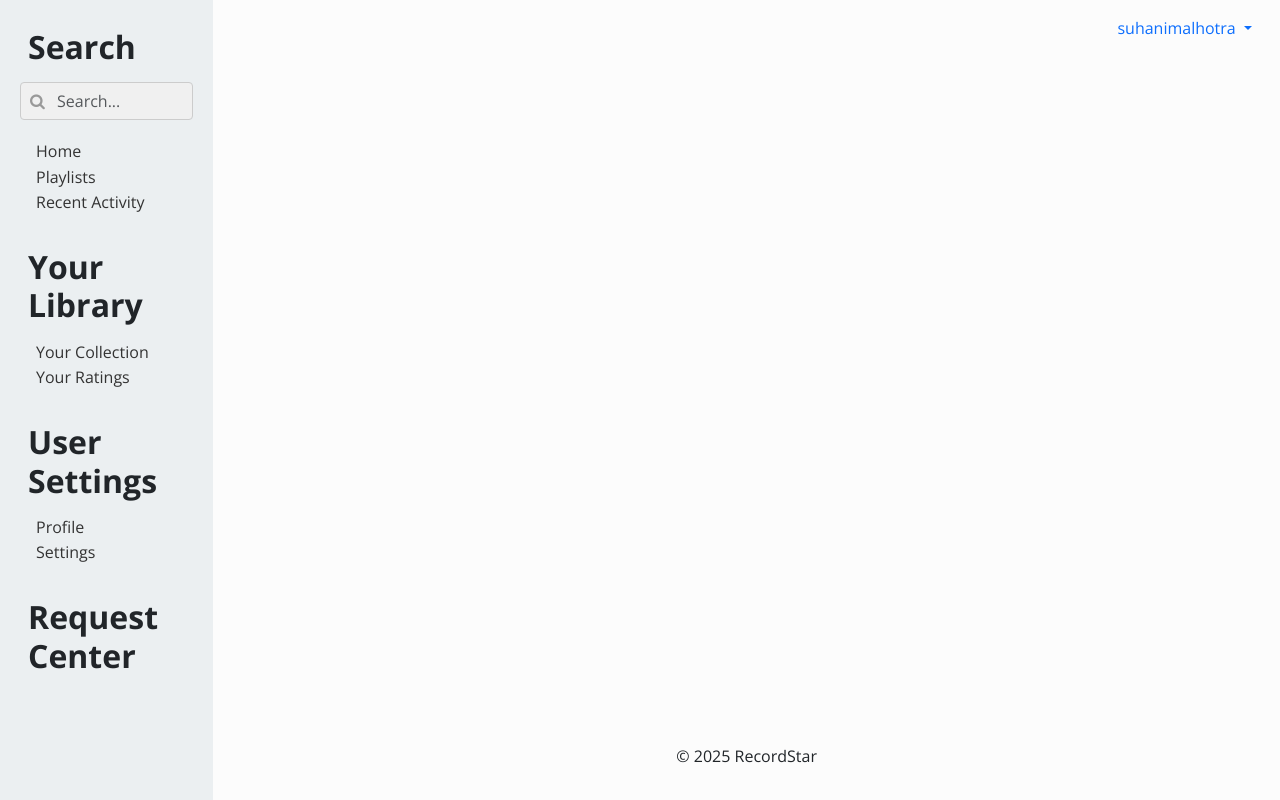
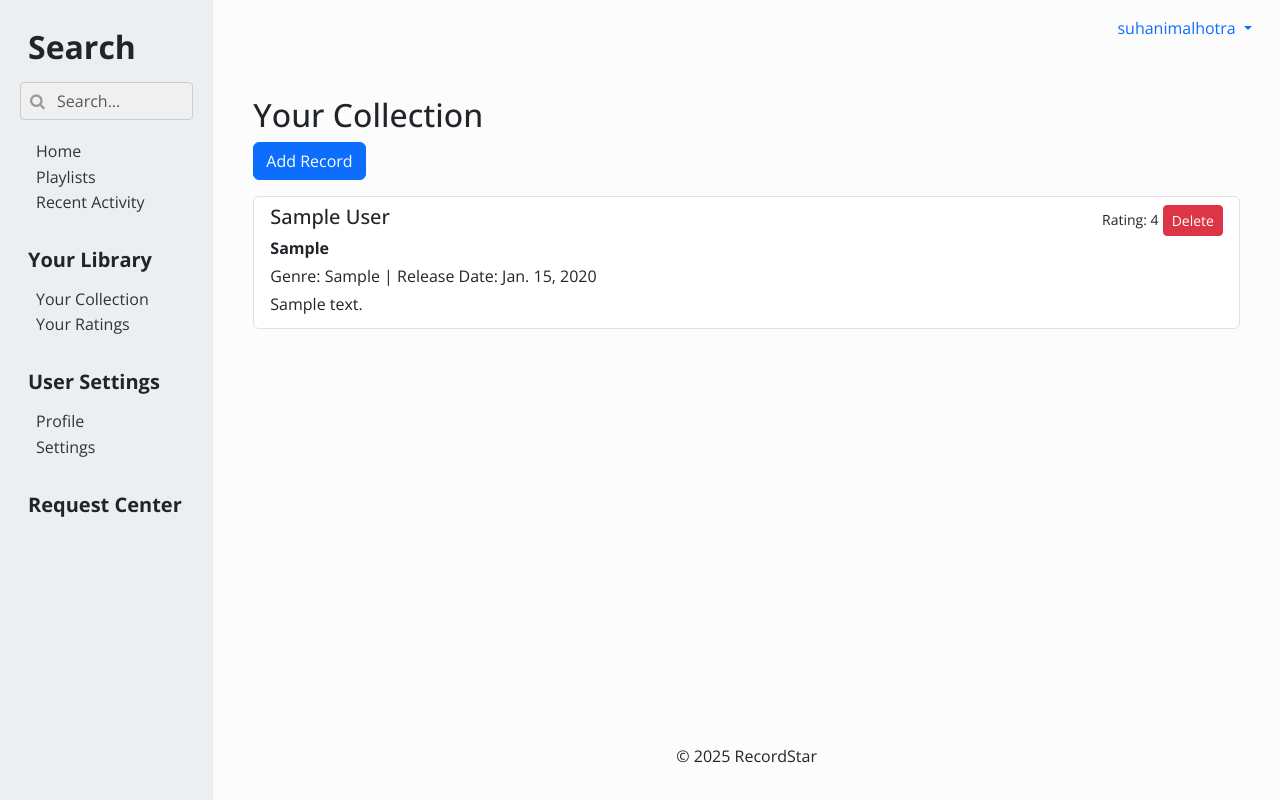
Before and after one commit to nnnguyenj/recordstar, a Django app: page /collection/ in a window 1280 px wide. Run offline with Django 3.2, Linux system fonts and the light colour scheme; a user stored in the database is signed in; tables that the repository leaves empty hold one stand-in row (values such as "Sample post"); some libraries are stand-ins or nearby versions.

Commit message:
fixed bugs, added ability to add and delete record from collection page. styled page.

```diff
--- a/backend/settings.py
+++ b/backend/settings.py
@@ -32,7 +32,7 @@ ALLOWED_HOSTS = ['localhost','127.0.0.1','recordstar-a8de1855c54a.herokuapp.com'
 
 # Application definition
 
-SITE_ID=1
+SITE_ID=2
 
 INSTALLED_APPS = [
     'recordstar.apps.RecordstarConfig',
@@ -159,7 +159,7 @@ AUTHENTICATION_BACKENDS = (
 )
 
 LOGIN_REDIRECT_URL = '/dashboard/'
-LOGOUT_REDIRECT_URL = '/'
+LOGOUT_REDIRECT_URL = '/recordstar/'
 
 # SHERRIFF
 # Activate Django-Heroku.
--- a/backend/urls.py
+++ b/backend/urls.py
@@ -23,5 +23,4 @@ urlpatterns = [
     path("recordstar/", include("recordstar.urls")),
     path("accounts/", include("allauth.urls")),
     path("", include("users.urls")),
-    path('dashboard/', include ("recordstar.urls")),
 ]
--- a/users/templates/base.html
+++ b/users/templates/base.html
@@ -66,6 +66,11 @@
       line-height: 1.2 !important;   /* Tighten line spacing if desired */
     }
 
+    .sidebar h2.h4 {
+      font-size: 20px !important; /* Make it same size as h4 */
+      font-weight: bold !important; /* Keep h2 boldness */
+  }
+
   .search-container .fa-search {
     position: absolute;
     left: 10px;
@@ -80,6 +85,7 @@
     border: 1px solid #ccc;
     border-radius: 4px;
   }
+
   </style>
   {% block extra_css %}{% endblock %}
 </head>
@@ -101,19 +107,19 @@
           <li class="nav-item"><a class="nav-link" href="{% url 'recent_activity' %}">Recent Activity</a></li>
         </ul>
 
-        <h2 class="mt-4">Your Library</h2>
+        <h2 class="mt-4 h4">Your Library</h2>
         <ul class="nav flex-column">
           <li class="nav-item"><a class="nav-link" href="{% url 'collection' %}">Your Collection</a></li>
           <li class="nav-item"><a class="nav-link" href="{% url 'ratings' %}">Your Ratings</a></li>
         </ul>
 
-        <h2 class="mt-4">User Settings</h2>
+        <h2 class="mt-4 h4">User Settings</h2>
         <ul class="nav flex-column">
           <li class="nav-item"><a class="nav-link" href="{% url 'profile' %}">Profile</a></li>
           <li class="nav-item"><a class="nav-link" href="{% url 'settings' %}">Settings</a></li>
         </ul>
 
-        <h2 class="mt-4">Request Center</h2>
+        <h2 class="mt-4 h4">Request Center</h2>
         <!-- Additional items if needed -->
       </nav>
 
--- a/users/templates/users/collection.html
+++ b/users/templates/users/collection.html
@@ -2,17 +2,36 @@
 
 {% block title %}My Collection{% endblock %}
 
+{% block content %}
+    <div class="container mt-4">
         <h2>Your Collection</h2>
+
+        <div class="mb-3">
+            <a href="{% url 'add_record' %}" class="btn btn-primary">Add Record</a>
+        </div>
+
         {% if records %}
-    <ul>
+            <div class="list-group">
                 {% for record in records %}
-            <li>
-                <strong>{{ record.title }}</strong> by {{ record.artist }}<br>
-                Genre: {{ record.genre }} | Release Date: {{ record.release_date }} | Rating: {{ record.rating }}<br>
-                <p>{{ record.review }}</p>
-            </li>
+                    <div class="list-group-item">
+                        <div class="d-flex w-100 justify-content-between">
+                            <h5 class="mb-1">{{ record.title }}</h5>
+                            <div>
+                                <small>Rating: {{ record.rating }}</small>
+                                <form method="post" action="{% url 'delete_record' record.id %}" style="display: inline;">
+                                    {% csrf_token %}
+                                    <button type="submit" class="btn btn-danger btn-sm">Delete</button>
+                                </form>
+                            </div>
+                        </div>
+                        <p class="mb-1"><strong>{{ record.artist }}</strong></p>
+                        <p class="mb-1">Genre: {{ record.genre }} | Release Date: {{ record.release_date }}</p>
+                        <p class="mb-1">{{ record.review }}</p>
+                    </div>
                 {% endfor %}
-    </ul>
+            </div>
         {% else %}
             <p>You don't have any records in your collection yet. <a href="{% url 'add_record' %}">Add one now!</a></p>
         {% endif %}
+    </div>
+{% endblock %}
--- a/users/urls.py
+++ b/users/urls.py
@@ -1,25 +1,26 @@
-from django.urls import path, include
-from django.contrib import admin
+from django.urls import path
 from . import views
 from django.conf import settings
 from django.conf.urls.static import static
+from django.urls import path
+from .views import dashboard_view
 from .views import (
     playlists_view, recent_activity_view, collection_view, ratings_view,
-    profile_view, settings_view, dashboard_view, add_record_view
+    profile_view, settings_view, dashboard_view
 )
 
 urlpatterns = [
-    path('admin/', admin.site.urls),
     path('google/login/', views.google_login, name='google_login'),
-    path('accounts/', include('allauth.urls')),
     path("", views.index_view, name="index"),
     path("logout", views.logout_view, name="logout"),
     path("dashboard/", dashboard_view, name="dashboard"),
     path("playlists/", playlists_view, name="playlists"),
     path("recent-activity/", recent_activity_view, name="recent_activity"),
-    path("collection/", collection_view, name="collection"),
-    path("add-record/", add_record_view, name="add_record"),
+    path('collection/', views.collection_view, name='collection'),
+    path('add_record/', views.add_record, name='add_record'),
+    path('delete_record/<int:record_id>/', views.delete_record_view, name='delete_record'),
     path("ratings/", ratings_view, name="ratings"),
     path("profile/", profile_view, name="profile"),
     path("settings/", settings_view, name="settings"),
+    path("upgrade_user/<int:user_id>/", views.upgrade_user_to_librarian, name="upgrade_user"),
 ] + static(settings.MEDIA_URL, document_root=settings.MEDIA_ROOT)
--- a/users/views.py
+++ b/users/views.py
@@ -1,17 +1,17 @@
-from django.shortcuts import render, redirect
+from django.shortcuts import render, redirect, get_object_or_404
 from django.contrib.auth import logout
+from django.contrib.auth.models import User
 from allauth.socialaccount.providers.google.views import oauth2_login
 from django.contrib.auth.decorators import login_required
-from .forms import RecordForm
+from django.http import HttpResponse, HttpResponseForbidden
 from .models import Record
 
-
 def index_view(request):
-    return render(request, "users/index.html")
+    return render(request, "users/dashboard.html")
 
 def logout_view(request):
     logout(request)
-    return redirect("index")
+    return redirect("recordstar/")
 
 def google_login(request):
     if request.method == 'POST':
@@ -21,7 +21,11 @@ def google_login(request):
 
 @login_required
 def dashboard_view(request):
-    return render(request, "users/dashboard.html", {"user": request.user})
+    context = {"user": request.user}
+    if request.user.profile.account_type == 'L':
+        patrons = User.objects.filter(profile__account_type='P')
+        context["patrons"] = patrons
+    return render(request, "users/dashboard.html", context)
 
 @login_required
 def playlists_view(request):
@@ -34,21 +38,7 @@ def recent_activity_view(request):
 @login_required
 def collection_view(request):
     records = Record.objects.filter(user=request.user)
-    return render(request, "users/collection.html", {"records": records})
-
-@login_required
-def add_record_view(request):
-    if request.method == 'POST':
-        form = RecordForm(request.POST)
-        if form.is_valid():
-            record = form.save(commit=False)
-            record.user = request.user  #associate the record with the current user
-            record.save()
-            return redirect('collection')  #redirect to the collection page after saving
-    else:
-        form = RecordForm()
-
-    return render(request, "users/add_record.html", {'form': form})
+    return render(request, "users/collection.html", {'records': records})
 
 @login_required
 def ratings_view(request):
@@ -61,3 +51,52 @@ def profile_view(request):
 @login_required
 def settings_view(request):
     return render(request, "users/settings.html")
+
+@login_required
+def upgrade_user_to_librarian(request, user_id):
+    if request.user.profile.account_type != 'L':
+        return HttpResponseForbidden("Only librarians can upgrade user accounts.")
+
+    target_user = get_object_or_404(User, id=user_id)
+
+    if target_user.profile.account_type != 'P':
+        return HttpResponse("Target user is either already a librarian or not eligible for upgrade.", status=400)
+
+    if request.method == 'POST':
+        target_user.profile.account_type = 'L'
+        target_user.profile.save()
+        return HttpResponse("User successfully upgraded to librarian.")
+    else:
+        return render(request, 'users/confirm_upgrade.html', {'target_user': target_user})
+
+@login_required
+def add_record(request):
+    if request.method == 'POST':
+        title = request.POST.get('title')
+        artist = request.POST.get('artist')
+        genre = request.POST.get('genre')
+        release_date = request.POST.get('release_date')
+        rating = request.POST.get('rating')
+        review = request.POST.get('review')
+
+        Record.objects.create(
+            user=request.user,
+            title=title,
+            artist=artist,
+            genre=genre,
+            release_date=release_date,
+            rating=rating,
+            review=review,
+        )
+        return redirect('collection')
+
+    return render(request, 'users/add_record.html')
+
+@login_required
+def delete_record_view(request, record_id):
+    record = get_object_or_404(Record, id=record_id, user=request.user)
+    if request.method == 'POST':
+        record.delete()
+        return redirect('collection')
+    else:
+        return redirect('collection') #Or you could render a confirmation page.
```
Also changed, not shown: users/templates/users/add_record.html (+37 -6 lines), db.sqlite3. Lines whose indentation alone changed are shown as unchanged.
